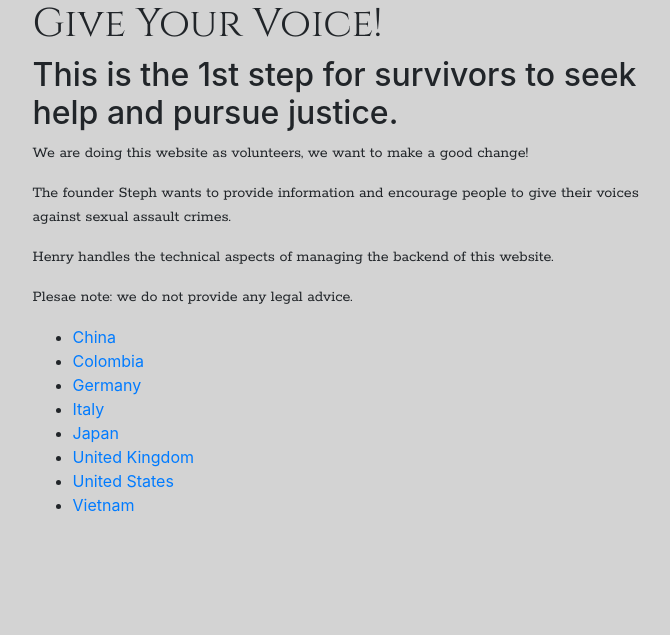
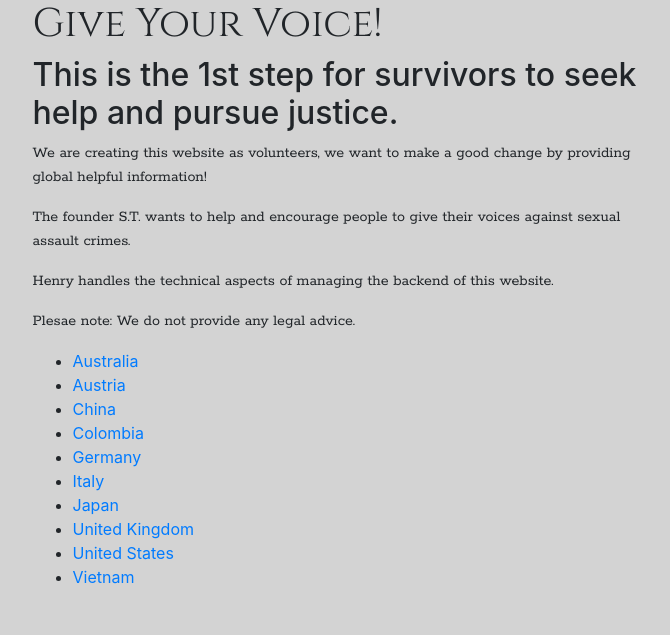
Before and after one commit to steph2088/stephwiki, a Flask app: template templates/index.html in a window 1280 px wide. Shown: the top 635 px of the page, without its empty margins (295-965 px from the left). Run offline with Flask 2, Linux system fonts and the light colour scheme; the template is opened without the code that fills it, so the values that code supplies are empty; some libraries are stand-ins or nearby versions.

Commit message:
update index aug21

```diff
--- a/templates/index.html
+++ b/templates/index.html
@@ -7,12 +7,14 @@
 <h1>Give Your Voice! </h1>
 <h2>This is the 1st step for survivors to seek help and pursue justice.</h2>
 
-<p>We are doing this website as volunteers, we want to make a good change!</p>
-<p>The founder Steph wants to provide information and encourage people to give their voices against sexual assault crimes.</p>
+<p>We are creating this website as volunteers, we want to make a good change by providing global helpful information!</p>
+<p>The founder S.T. wants to help and encourage people to give their voices against sexual assault crimes.</p>
 <p>Henry handles the technical aspects of managing the backend of this website.</p>
-<p>Plesae note: we do not provide any legal advice. </p>
+<p>Plesae note: We do not provide any legal advice. </p>
 
 <ul>
+  <li><a href="infos/australia.html">Australia</a></li>
+  <li><a href="infos/austria.html">Austria</a></li>
   <li><a href="infos/china.html">China</a></li>
   <li><a href="infos/colombia.html">Colombia</a></li>
   <li><a href="infos/germany.html">Germany</a></li>
@@ -22,4 +24,5 @@
   <li><a href="infos/usa.html">United States</a></li>
   <li><a href="infos/vietnam.html">Vietnam</a></li>
 </ul>
+
 {% endblock %}
```
